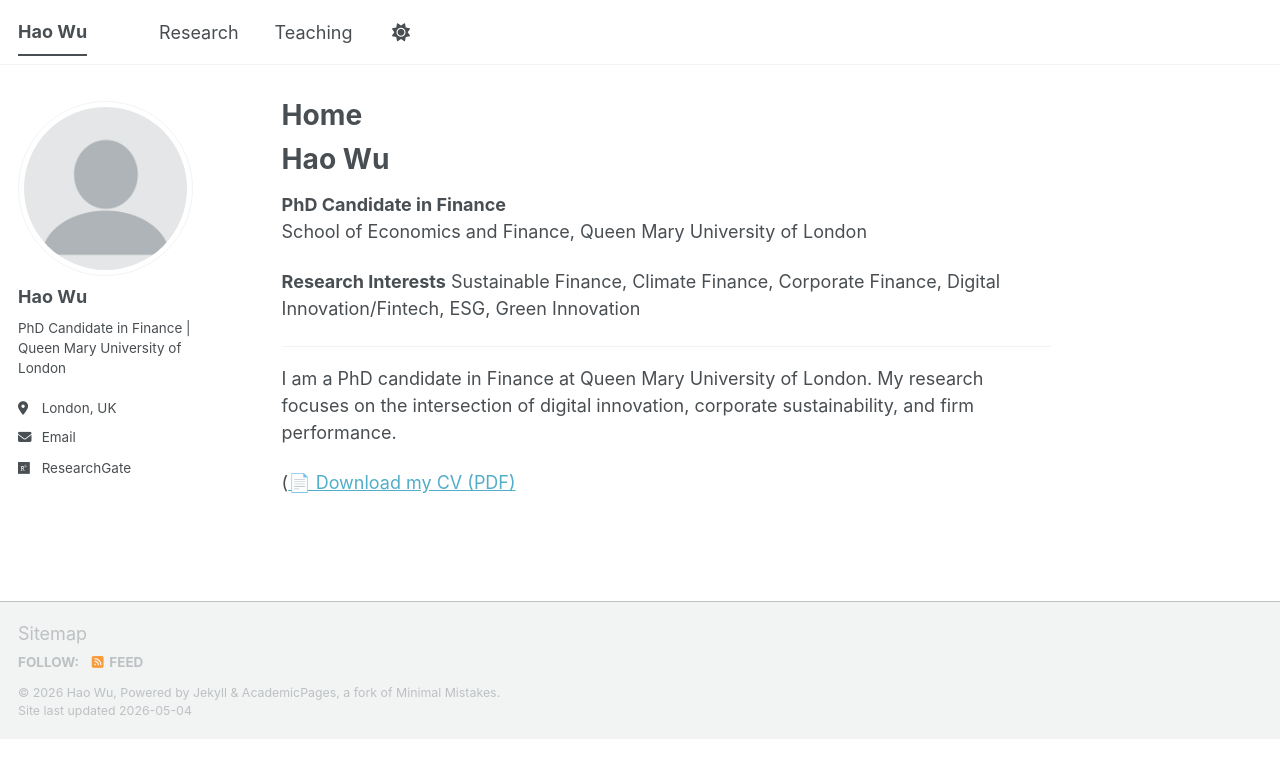
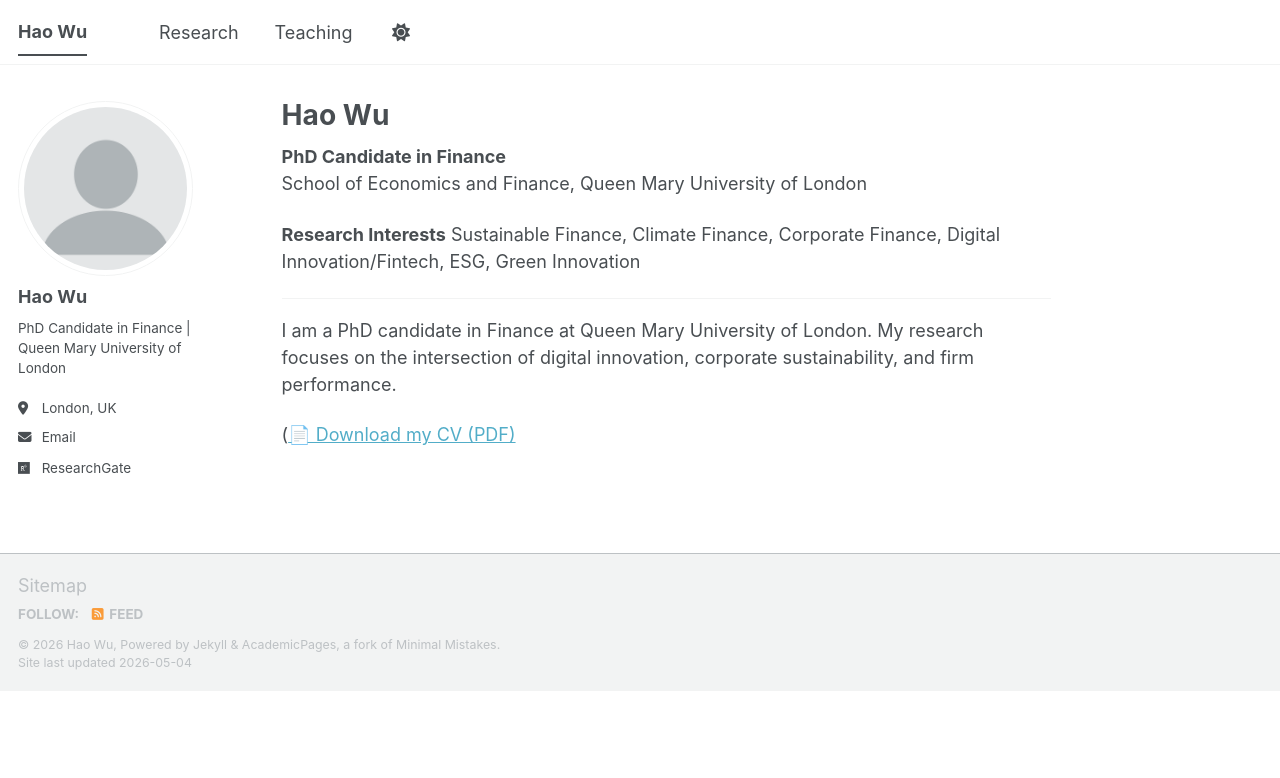
Before and after one commit to haowuqmul-cloud/haowu.github.io, a Jekyll site: the page built from _pages/about.md, in a window 1280 px wide. Shown: the top 778 px of the page. Built offline with Jekyll 4.4.1, drawn with Linux system fonts in a browser that asks for light colours; a script bundle is joined from its source files by our own code; library files that are not in the unit come from our copies.

Commit message:
Update title and author name in about page

```diff
--- a/_pages/about.md
+++ b/_pages/about.md
@@ -1,11 +1,9 @@
 ---
-title: "Home"
+title: "Hao Wu"
 permalink: /
 layout: single
 author_profile: true
 ---
-
-# Hao Wu
 
 **PhD Candidate in Finance**
 School of Economics and Finance, Queen Mary University of London
```
